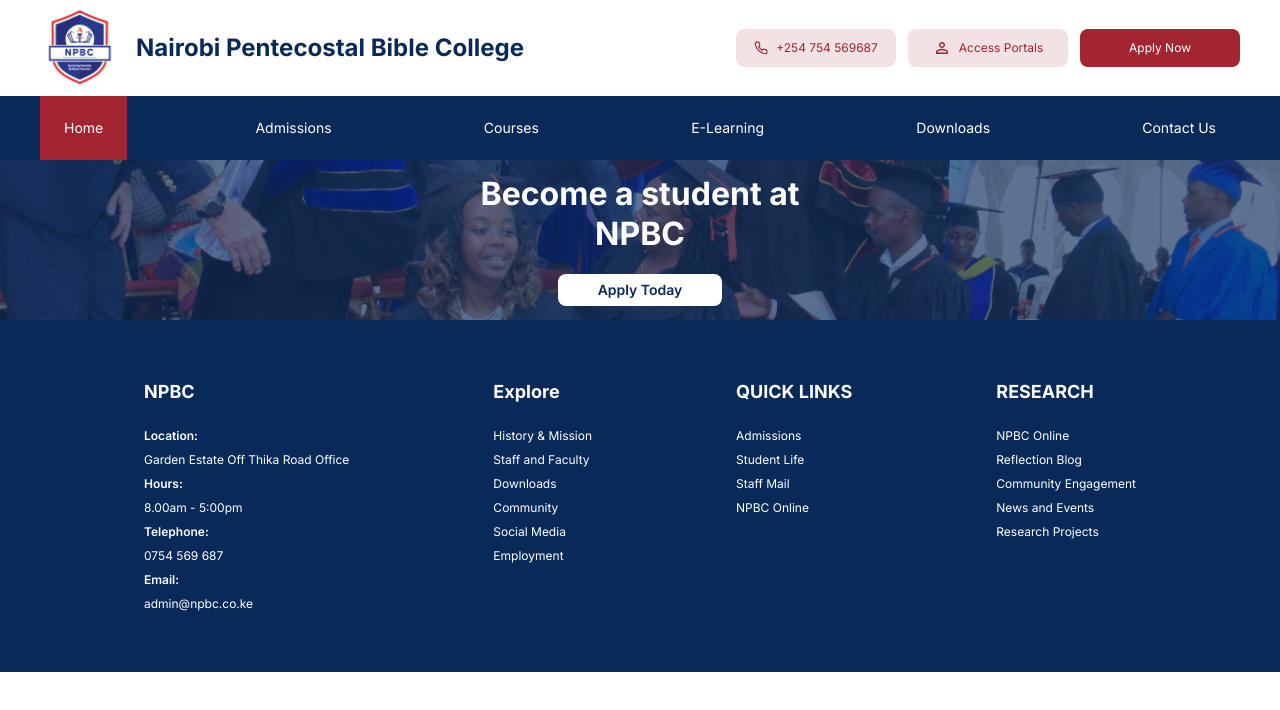
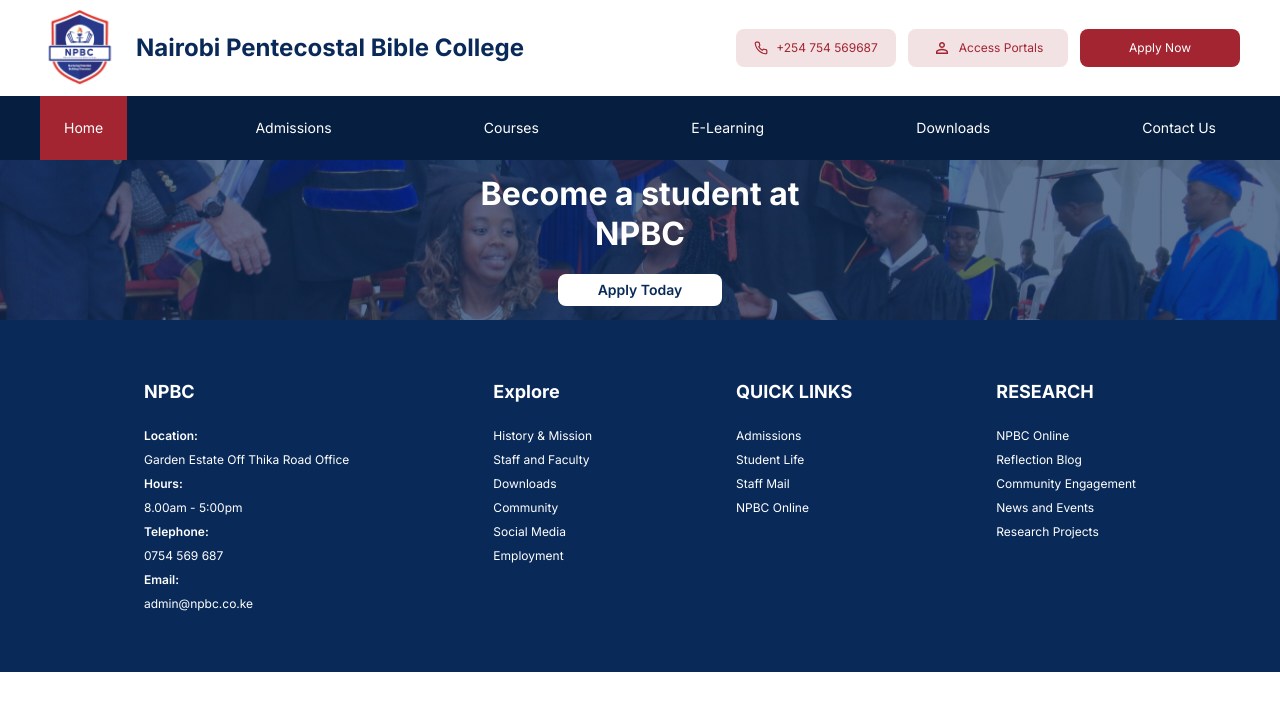
Before and after one commit to pekmah/npbc-lecturer, a Next.js app: page / in a window 1280 px wide. Shown: the top 710 px of the page. Built offline with nearby package versions, Linux system fonts and the light colour scheme.

Commit message:
refractor(NPBC): navbar background color

```diff
--- a/src/components/home/Navbar.js
+++ b/src/components/home/Navbar.js
@@ -5,7 +5,7 @@ const Navbar = () => {
     const [currentTab, setCurrentTab] = useState("home")
 
     return (
-        <div className='bg-c-blue h-16 px-10 flex justify-between items-center '>
+        <div className='bg-c-blue-dark h-16 px-10 flex justify-between items-center '>
             {/* Nav Items */}
             {nav_list?.map((item) => (
                 <NavItem title={item?.name} isCurrent={currentTab?.toLocaleLowerCase() === item?.name?.toLocaleLowerCase()} key={item?.name?.toLocaleLowerCase()} handleClick={() => setCurrentTab(item?.name?.toLocaleLowerCase())} />
```
